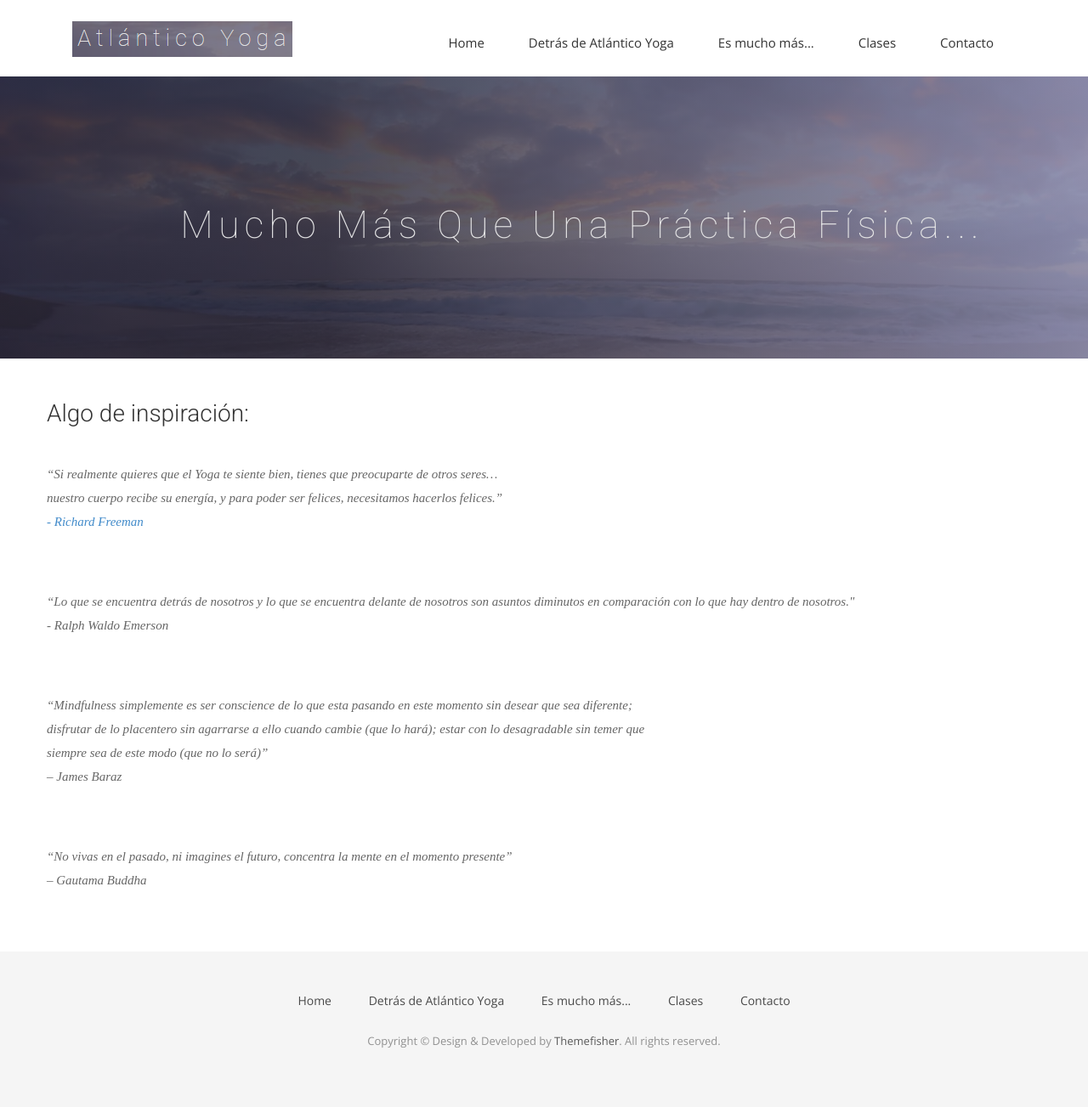
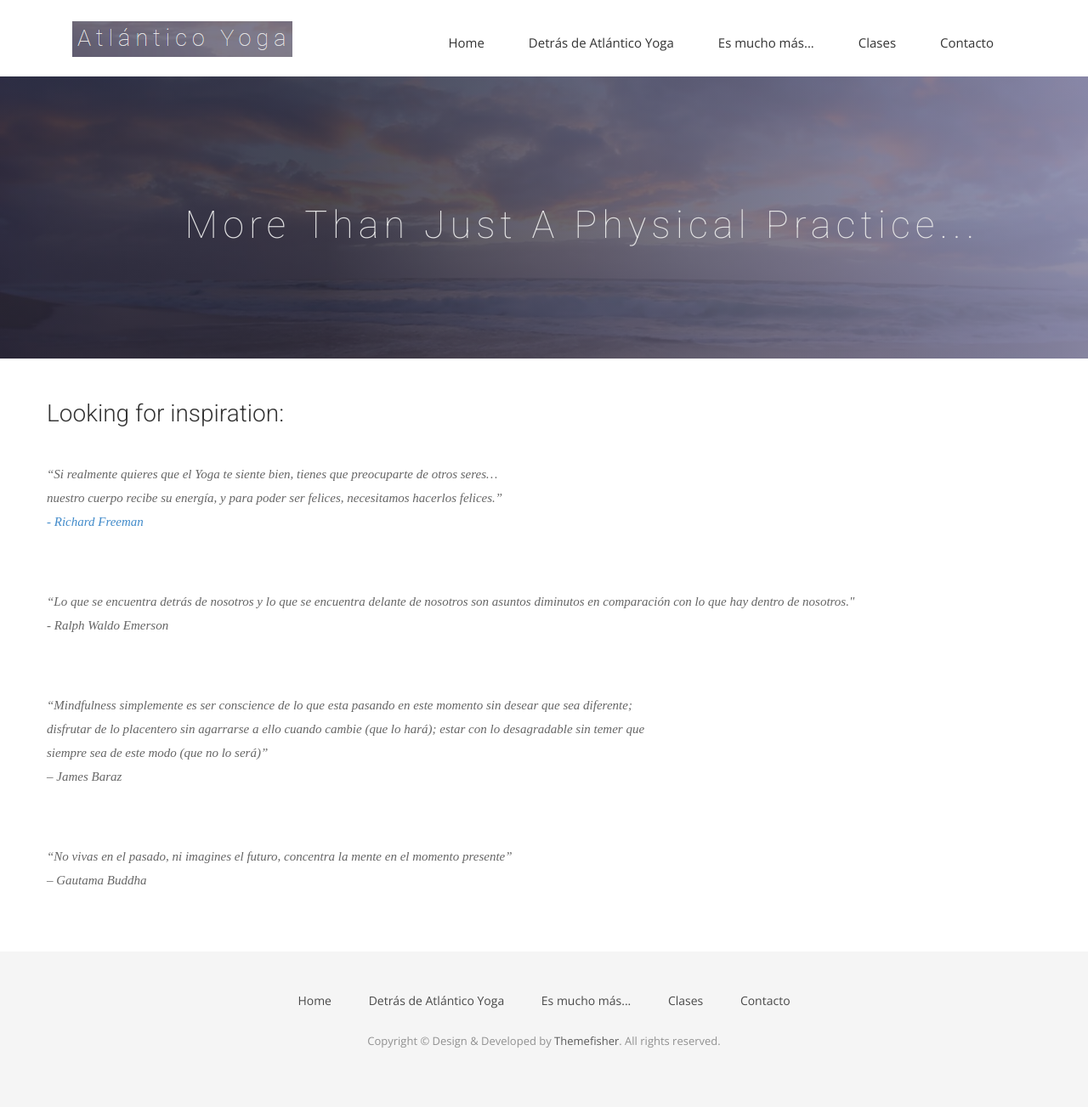
Before and after one commit to mpbarral/mpbarral.github.io, a Jekyll site: the page built from masque.html, in a window 1280 px wide. Shown: the whole page at 85% size. Built offline with Jekyll 4.4.1, drawn with Linux system fonts in a browser that asks for light colours; nearby versions of some CDN libraries; some web fonts are replaced.

Commit message:
changes in masque.html and _config.yml

```diff
--- a/_config.yml
+++ b/_config.yml
@@ -14,8 +14,8 @@ keep_files:
 
 
 # Site settings
-title: Airspace
-subtitle: "A free HTML5 agency template"
+title: Atlanticoyoga
+subtitle: "DIscover your own potential"
 url: "http://mpbarral.github.io" # the base hostname & protocol for your site
 # baseurl: "/the/subpath/of/your/site" # Set this value to "" if you want your site to be root
 baseurl: ""
--- a/masque.html
+++ b/masque.html
@@ -1,6 +1,6 @@
 ---
 layout: page
-title: Más que una práctica física
+title: More than just a physical practice...
 permalink: /masque/
 ---
 <!-- Slider Start -->
@@ -9,7 +9,7 @@ permalink: /masque/
     <div class="row">
       <div class="col-md-12">
         <div class="block">
-          <h1>Mucho más que una práctica física...</h1>
+          <h1>More than just a physical practice...</h1>
           <p></p>
         </div>
       </div>
@@ -24,7 +24,7 @@ permalink: /masque/
       <div class="section-title">
   <!--  <article class="post featured">-->
       <!--<header class="major">-->
-        <h3><br />Algo de inspiración:<br /><br /></h3>
+        <h3><br />Looking for inspiration:<br /><br /></h3>
         <p>“Si realmente quieres que el Yoga te siente bien, tienes que preocuparte de otros seres… <br />
           nuestro cuerpo recibe su energía, y para poder ser felices, necesitamos hacerlos felices.”<br /><a href="http://www.richardfreemanyoga.com/"> -  Richard Freeman</a></p>
 
```
